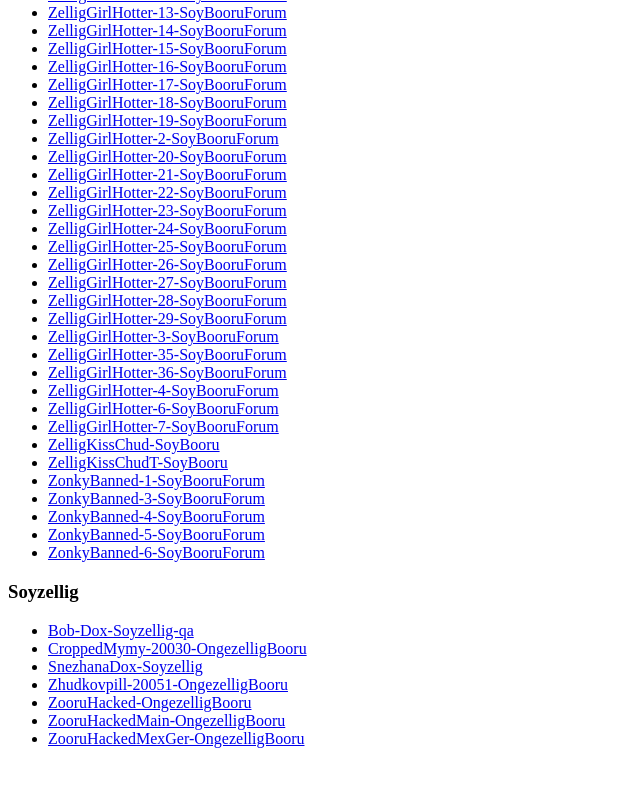
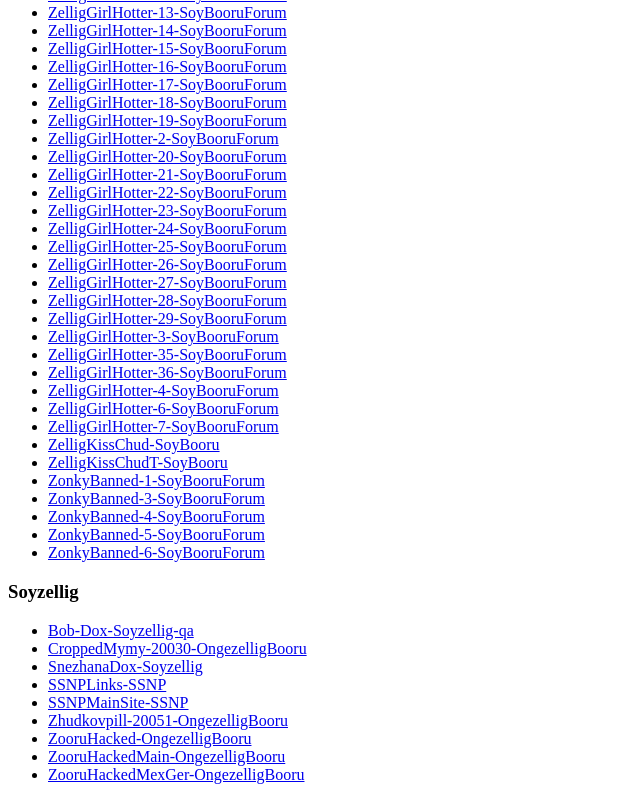
Before and after one commit to MayonnaiseService/mayoarchive, a plain HTML site: page index.html in a window 1280 px wide. Shown: the part 2741-3541 px from the top of the page, without its empty margins (0-640 px from the left). Before the commit the page ends 3505 px from the top, so only its background shows below. Drawn offline with Linux system fonts and the light colour scheme.

Commit message:
Automatically update HTML index

```diff
--- a/index.html
+++ b/index.html
@@ -188,6 +188,8 @@
     <li><a href="Soyzellig/Bob-Dox-Soyzellig-qa.html">Bob-Dox-Soyzellig-qa</a></li>
     <li><a href="Soyzellig/CroppedMymy-20030-OngezelligBooru.html">CroppedMymy-20030-OngezelligBooru</a></li>
     <li><a href="Soyzellig/SnezhanaDox-Soyzellig.html">SnezhanaDox-Soyzellig</a></li>
+    <li><a href="Soyzellig/SSNPLinks-SSNP.html">SSNPLinks-SSNP</a></li>
+    <li><a href="Soyzellig/SSNPMainSite-SSNP.html">SSNPMainSite-SSNP</a></li>
     <li><a href="Soyzellig/Zhudkovpill-20051-OngezelligBooru.html">Zhudkovpill-20051-OngezelligBooru</a></li>
     <li><a href="Soyzellig/ZooruHacked-OngezelligBooru.html">ZooruHacked-OngezelligBooru</a></li>
     <li><a href="Soyzellig/ZooruHackedMain-OngezelligBooru.html">ZooruHackedMain-OngezelligBooru</a></li>
```
